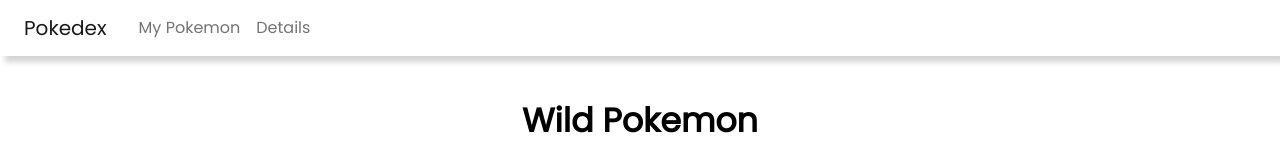
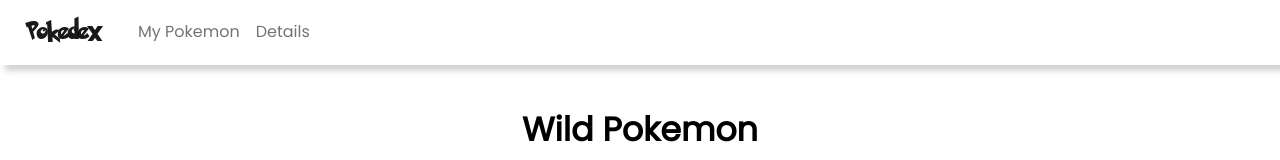
Before and after one commit to wahudamon/pokedex-react, a React (Create React App) app: page / in a window 1280 px wide. Shown: the top 160 px of the page. Built offline with nearby package versions, Linux system fonts and the light colour scheme; no server answers.

Commit message:
feat: add pokedex logo

```diff
--- a/src/components/NavBar/index.js
+++ b/src/components/NavBar/index.js
@@ -8,6 +8,7 @@
   NavItem,
   NavLink,
 } from 'reactstrap';
+import PokedexLogo from '../../assets/images/pokedex-logo.png';
 
 import '../../App.css';
 
@@ -18,7 +19,7 @@
   return (
     <div>
       <Navbar color="#fff" light expand="md">
-        <NavbarBrand className="navbar-brand mx-4" href="/">Pokedex</NavbarBrand>
+        <NavbarBrand className="navbar-brand mx-4 mb-2" href="/"><img src={PokedexLogo} alt="pokedex logo" /></NavbarBrand>
         <NavbarToggler onClick={toggle} />
         <Collapse isOpen={isOpen} navbar>
           <Nav className="mr-auto" navbar>
```
Also changed, not shown: src/assets/images/pokedex-logo.png (added).
